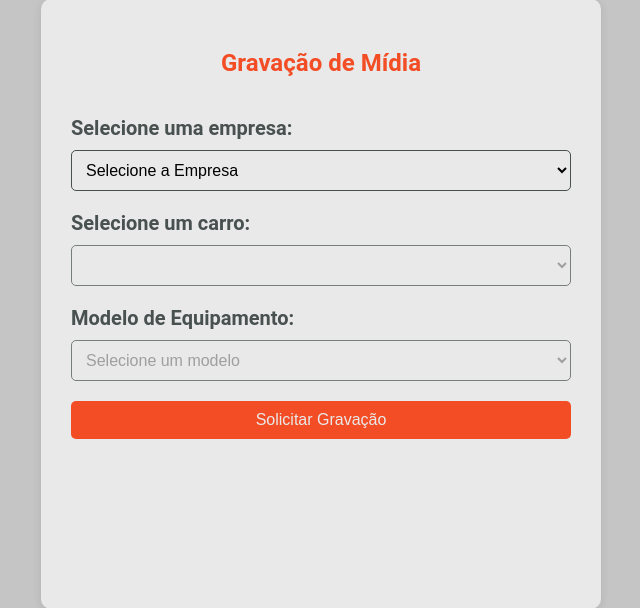
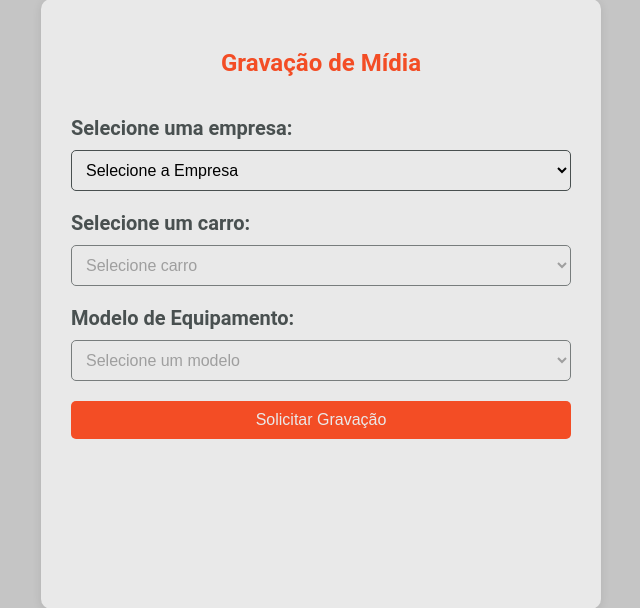
Before and after one commit to dg-marins/sistemaSectrans, a Django app: page /pedido_midia/ in a window 1280 px wide. Shown: the part 125-733 px from the top of the page, without its empty margins (319-959 px from the left). Run offline with Django 5.2, Linux system fonts and the light colour scheme; tables that the repository leaves empty hold one stand-in row (values such as "Sample post"); lists and menus that the app fills with data are empty.

Commit message:
adicionando parâmetros para html

```diff
--- a/templates/pedido_midia.html
+++ b/templates/pedido_midia.html
@@ -7,18 +7,26 @@
         <h2>Gravação de Mídia</h2><br>
         <label class="principal_conteudo_gravacao_labbels" for="empresas">Selecione uma empresa:</label>
         <select class="principal_conteudo_gravacao_selects" id="empresas" onchange="listarCarros(this.value)">
-            <option value="">Selecione a Empresa</option>
+            <option value="" disabled selected>Selecione a Empresa</option>
             {% for empresa in empresas %}
                 <option value="{{ empresa.id }}">{{ empresa.nome }}</option>
             {% endfor %}
         </select><br>
 
         <label class="principal_conteudo_gravacao_labbels" for="carros">Selecione um carro:</label>
-        <select class="principal_conteudo_gravacao_selects" id="carros" disabled></select><br>
+        <select class="principal_conteudo_gravacao_selects" id="carros" disabled>
+            <option value="" disabled selected>Selecione carro</option>
+            {% for carro in carros %}
+                <option value="{{ carro.id }}">{{ carro.nome }}</option>
+            {% endfor %}
+        </select><br>
 
         <label class="principal_conteudo_gravacao_labbels" for="modelo_equipamento">Modelo de Equipamento:</label>
         <select class="principal_conteudo_gravacao_selects" id="modelo_equipamento" disabled>
             <option value="">Selecione um modelo</option>
+            {% for modelo in modelos %}
+                <option value="{{ modelo.id }}">{{ modelo.modelo }}</option>
+            {% endfor %}
         </select><br>
 
         <button class="principal_conteudo_gravacao_botao" onclick="solicitarGravacao()">Solicitar Gravação</button>
```
